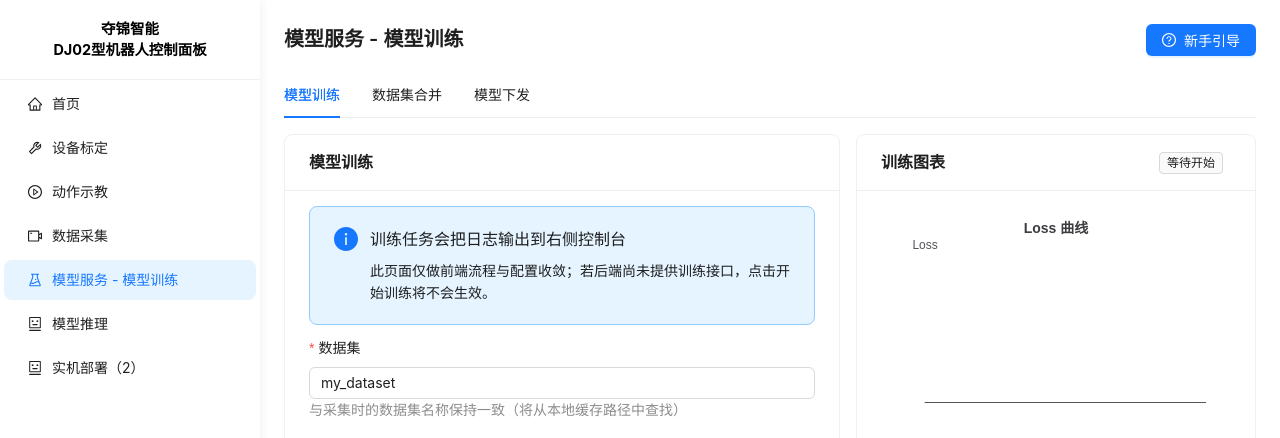
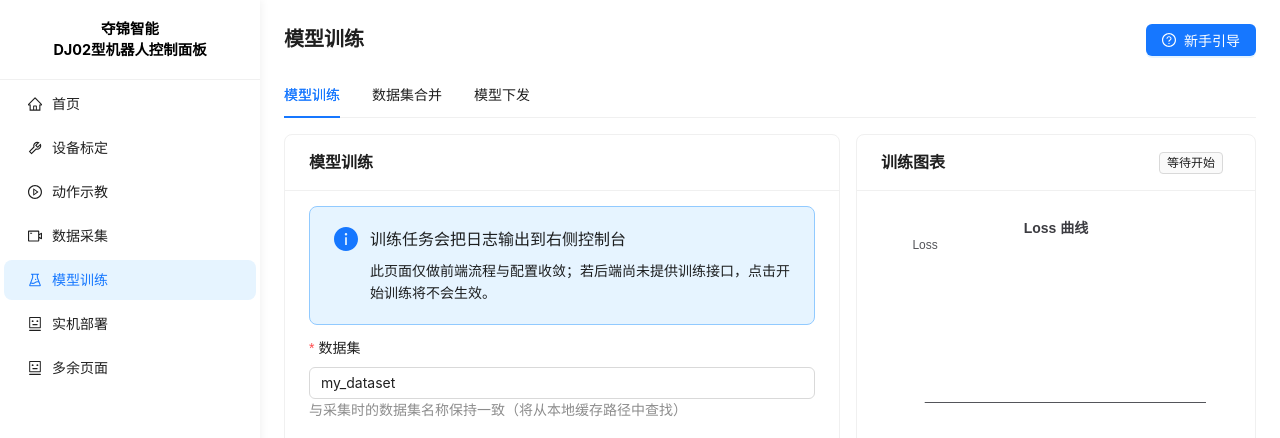
Before and after one commit to ShySHUAI-wp/qianduan111, a React (Vite) app in the folder fronter/fronter-web/: page /model-training in a window 1280 px wide. Shown: the top 438 px of the page. Built offline with nearby package versions, Linux system fonts and the light colour scheme; no server answers.

Commit message:
完整的低代码平台

```diff
--- a/fronter/fronter-web/src/components/Layout/MainLayout.tsx
+++ b/fronter/fronter-web/src/components/Layout/MainLayout.tsx
@@ -33,17 +33,17 @@ const menuItems: MenuItem[] = [
   {
     key: '/model-training',
     icon: <ExperimentOutlined />,
-    label: '模型服务 - 模型训练',
+    label: '模型训练',
   },
   {
     key: '/inference',
     icon: <RobotOutlined />,
-    label: '模型推理',
+    label: '实机部署',
   },
   {
     key: '/robot-control',
     icon: <RobotOutlined />,
-    label: '实机部署（2）',
+    label: '多余页面',
   },
 ];
 
--- a/fronter/fronter-web/src/pages/ModelTrainingPage.tsx
+++ b/fronter/fronter-web/src/pages/ModelTrainingPage.tsx
@@ -149,7 +149,7 @@ function ModelTrainingPage() {
     <div>
       <div style={{ display: 'flex', justifyContent: 'space-between', alignItems: 'center', marginBottom: 16 }}>
         <Typography.Title level={2} style={{ margin: 0, fontSize: 20 }}>
-          模型服务 - 模型训练
+          模型训练
         </Typography.Title>
         <Button
           type="primary"
```
